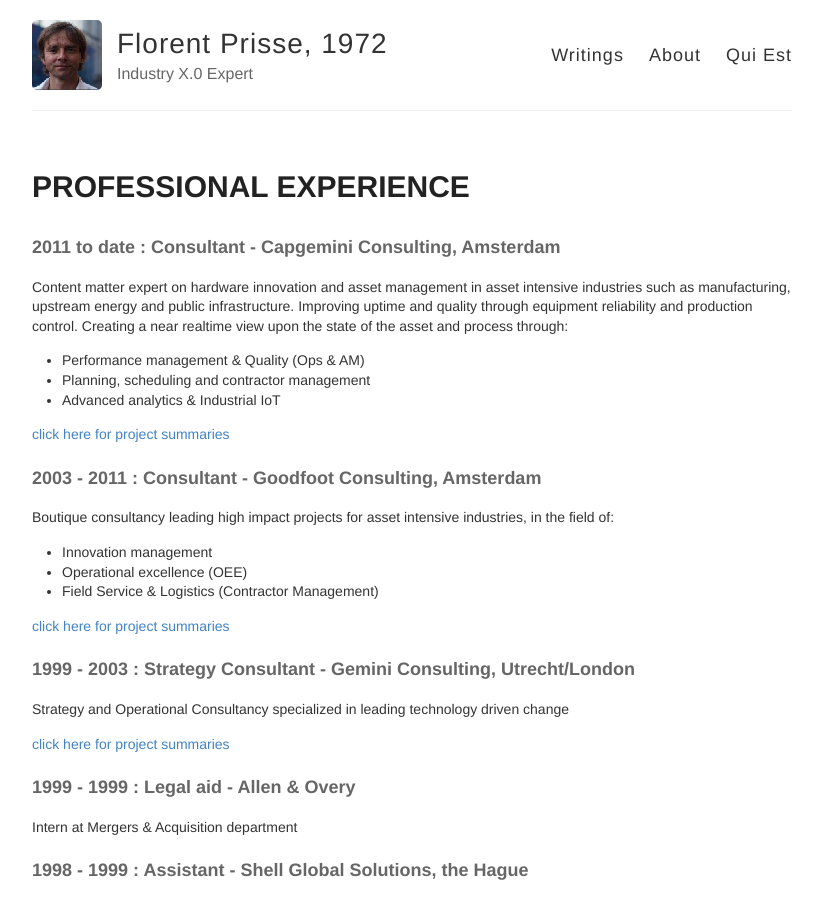
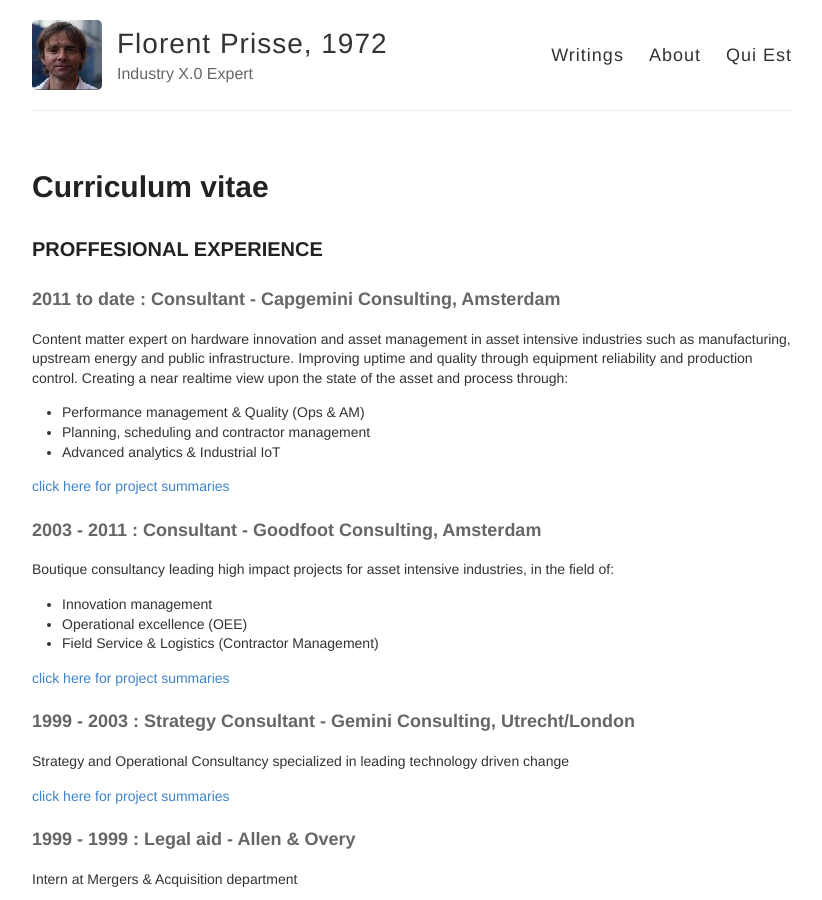
Before and after one commit to fprisse/fprisse.github.io, a Jekyll site: the page built from about.md, in a window 1280 px wide and 900 px high. Shown: the whole window, without its empty margins (228-1050 px from the left). Built offline with Jekyll 4.4.1, drawn with Linux system fonts in a browser that asks for light colours.

Commit message:
CV rename

```diff
--- a/about.md
+++ b/about.md
@@ -1,8 +1,10 @@
 ---
 layout: "post"
-title: "PROFESSIONAL EXPERIENCE"
+title: "Curriculum vitae"
 permalink: /about
 ---
+
+### PROFFESIONAL EXPERIENCE
 
 #### 2011 to date : Consultant - Capgemini Consulting, Amsterdam
 
```
